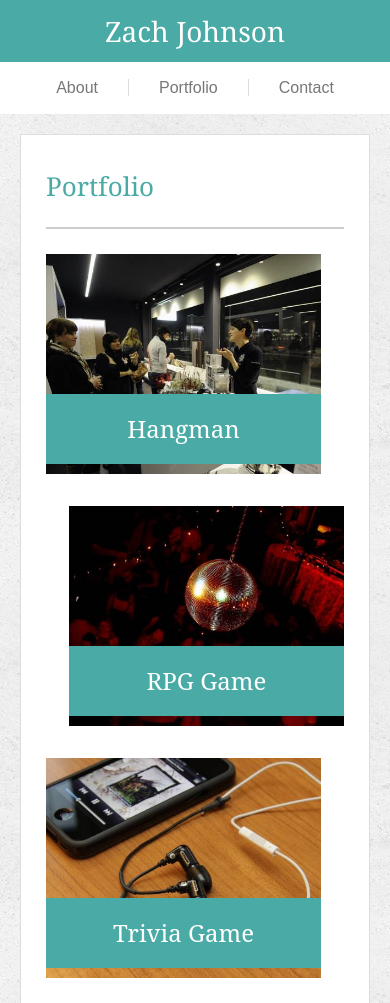
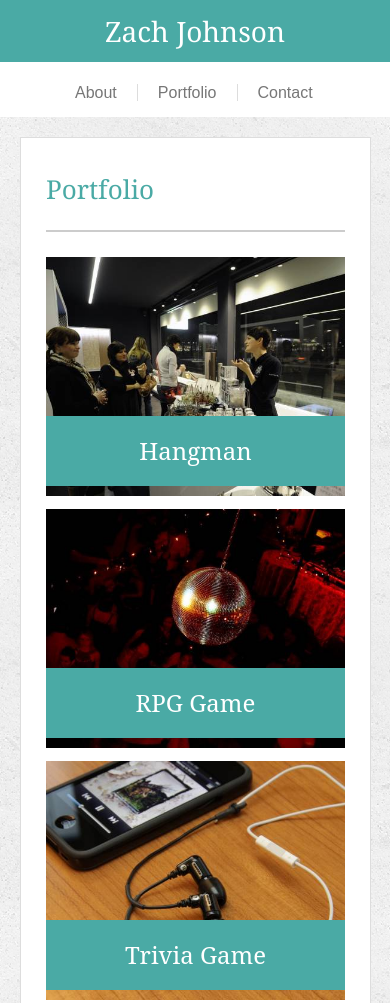
Before and after one commit to zachtjohnson01/Responsive-Portfolio, a plain HTML site: page Basic-Portfolio/portfolio.html in a window 390 px wide. Shown: the top 1003 px of the page. Drawn offline with Linux system fonts and the light colour scheme.

Commit message:
Finished responsive portfolio styling for index, portfolio, and contact pages.

```diff
--- a/Basic-Portfolio/assets/css/style.css
+++ b/Basic-Portfolio/assets/css/style.css
@@ -119,7 +119,19 @@ nav a {
   line-height: 70px;
 }
 
-.project-holder {
+/*.project-holder {
+  height: 222px;
+  width:275px;
+  margin-bottom: 30px;
+}*/
+.project-holder-left {
+  float:left;
+  height: 222px;
+  width:275px;
+  margin-bottom: 30px;
+}
+.project-holder-right {
+  float:right;
   height: 222px;
   width:275px;
   margin-bottom: 30px;
@@ -325,6 +337,47 @@ gets smaller, you override what you need to. */
     width:50px;
   }*/
 
+/*.float-left {
+  float: none;
+}
+
+.float-right {
+  float:none;
+}*/
+
+.project-holder-left {
+  float:none;
+  height: 222px;
+  width:100%;
+  margin-bottom: 80px;
+}
+.project-holder-right {
+  float:none;
+  height: 222px;
+  width:100%;
+  margin-bottom: 80px;
+}
+
+.portfolio-pics {
+  float:left;
+  width: 100%;
+  margin: 0px 0px 0px 0px;
+}
+
+.project-name {
+  float: left;
+  background-color: #4aaaa5;
+  color: #ffffff;
+  text-align: center;
+  font-size: 24px;
+  font-family: "serif";
+  position: relative;
+  margin-top: -80px;
+  height: 70px;
+  width: 100%;
+  line-height: 70px;
+}
+
 }
 
 
@@ -337,6 +390,22 @@ gets smaller, you override what you need to. */
     margin: 0px 15px 15px 0px;
     width: 30%;
   }
+
+/*  #body-width {
+  margin: auto;
+  width: 100%;
+  max-width:960px;
+}*/
+
+/*#section-left {
+  float: left;
+  background-color: #ffffff;
+  overflow: auto;
+  width: 650px;
+  margin-top: 20px;
+  margin-bottom: 20px;
+  border: 1px solid #dddddd;
+  padding: 25px*/
 
   #section-left {
   float: none;
@@ -402,6 +471,39 @@ gets smaller, you override what you need to. */
     max-width: 640px;
   }
 
+.project-holder-left {
+  float:left;
+  height: 222px;
+  width:275px;
+  margin-bottom: 25px;
+}
+.project-holder-right {
+  float:right;
+  height: 222px;
+  width:275px;
+  margin-bottom: 25px;
+}
+
+.portfolio-pics {
+  float:left;
+  width: 100%;
+  margin: 0px 0px 0px 0px;
+}
+
+.project-name {
+  float: left;
+  background-color: #4aaaa5;
+  color: #ffffff;
+  text-align: center;
+  font-size: 24px;
+  font-family: "serif";
+  position: relative;
+  margin-top: -80px;
+  height: 70px;
+  width: 100%;
+  line-height: 70px;
+}
+
 }
 
 /*---------------640-----------------*/
@@ -429,16 +531,6 @@ header div{
   margin: 0px;
   padding-left: 0px;
   padding-right: 0px;
-
-}
-
-#nav-width {
-  margin: 0px;
-  padding-left: 0px;
-  padding-right: 0px;
-  max-width: none;
-/*  width: 100%;
-  max-width: 640px;*/
 }
 
 aside {
@@ -453,6 +545,39 @@ aside {
   margin: 0px;
 }
 
+nav {
+  float: none;
+  /*padding: 15px 26px 15px 26px;*/
+  font-family: 'Arial';
+  font-size: 16px;
+  color: #777777;
+  display: block;
+  max-width: 300px;
+  margin-left: auto;
+  margin-right: auto;
+/*  padding-top: 15px;
+  padding-bottom: 15px;*/
+/*  padding-left: 700px;*/
+}
+
+nav ul {
+  display: block;
+  margin-left: auto;
+  margin-right: auto;
+  width: 100%;
+  padding-bottom: 25px;
+  /*  text-align: center;*/
+/*  background-color: red;*/
+  padding-left: 10px;
+}
+
+nav a {
+/*  text-decoration: none;*/
+  font-family: 'Arial';
+  color: #777777;
+
+}
+
 #right-border {
   border-right: 1px solid #dddddd
 }
@@ -462,31 +587,7 @@ li {
 }
 
 li a {
-  padding: 0px 30px 0px 30px;
-}
-
-nav {
-  float: none;
-/*  width: 100%;*/
-  font-family: 'Arial';
-  font-size: 16px;
-  color: #777777;
-  padding: 10px 0px 0px 0px;
-  margin: 0px;
-  display: inline-block;
-  text-align: center;
-/*  padding-top: 15px;
-  padding-bottom: 15px;*/
-/*  padding-left: 700px;*/
-}
-
-nav ul {
-  text-align: center;
-}
-nav a {
-/*  text-decoration: none;*/
-  font-family: 'Arial';
-  color: #777777;
+  padding: 0px 20px 0px 20px;
 }
 
 
@@ -500,7 +601,7 @@ nav a {
   float: none;
   background-color: #ffffff;
   overflow: auto;
-  width: auto;
+  width: 90%;
   border: 1px solid #dddddd;
   padding: 25px;
   margin: 20px;
@@ -509,14 +610,14 @@ nav a {
   #section-right {
   float: none;
   background-color: #ffffff;
-  width: 270px;
+  width: 90%;
   height: 140px;
   margin: 20px;
   }
 
   #body-width {
 /*  width:100%;*/
-  max-width: none;
+  max-width: 400px;
 /*  margin:20px 20px 20px 20px; */
   }
 
@@ -526,7 +627,38 @@ nav a {
   text-align: center;
   }
 
+.project-holder-left {
+  float:none;
+  height: 222px;
+  width:100%;
+  margin-bottom: 10%;
+}
+.project-holder-right {
+  float:none;
+  height: 222px;
+  width:100%;
+  margin-bottom: 10%;
+}
 
+.portfolio-pics {
+  float:left;
+  width: 100%;
+  margin: 0px 0px 0px 0px;
+}
+
+.project-name {
+  float: left;
+  background-color: #4aaaa5;
+  color: #ffffff;
+  text-align: center;
+  font-size: 24px;
+  font-family: "serif";
+  position: relative;
+  margin-top: -80px;
+  height: 70px;
+  width: 100%;
+  line-height: 70px;
+}
 
 
 }
--- a/Basic-Portfolio/portfolio.html
+++ b/Basic-Portfolio/portfolio.html
@@ -6,6 +6,7 @@
 
 		<link rel="stylesheet" type="text/css" href="assets/css/reset.css">
 		<link rel="stylesheet" type="text/css" href="assets/css/style.css">
+		<meta name="viewport" content="width=device-width, initial-scale=1.0">
 
 	</head>
 
@@ -15,7 +16,7 @@
 		<div class="content">
 
 				<header>
-					<div>
+					<div id="nav-width">
 						<aside>
 							Zach Johnson
 						</aside>
@@ -40,14 +41,14 @@
 					</h2>
 
 
-						<div class="project-holder float-left">
+						<div class="project-holder-left">
 							<img src="assets/images/hangman.jpg" class="portfolio-pics float-left" id="hangman" alt="hangman">
 
 							<div class="project-name">Hangman</div>
 						</div>
 
 
-						<div class="project-holder float-right">
+						<div class="project-holder-right">
 
 							<img src="assets/images/rpg_game.jpg" id="rpg_game" class="portfolio-pics float-right" alt="rpg game">
 
@@ -55,7 +56,7 @@
 
 						</div>
 
-						<div class="project-holder float-left">
+						<div class="project-holder-left">
 
 							<img src="assets/images/trivia_game.jpg" class="portfolio-pics float-left" alt="trivia game">
 
@@ -63,7 +64,7 @@
 
 						</div>
 
-						<div class="project-holder float-right">
+						<div class="project-holder-right">
 
 							<img src="assets/images/rutgers_info_widget.jpg" class="portfolio-pics float-right" alt="rutgers info widget">
 
@@ -71,7 +72,7 @@
 
 						</div>
 
-						<div class="project-holder float-left">
+						<div class="project-holder-left">
 
 							<img src="assets/images/rock_paper_scissors.jpg" class="portfolio-pics float-left" alt="rock paper scissors">
 
```
